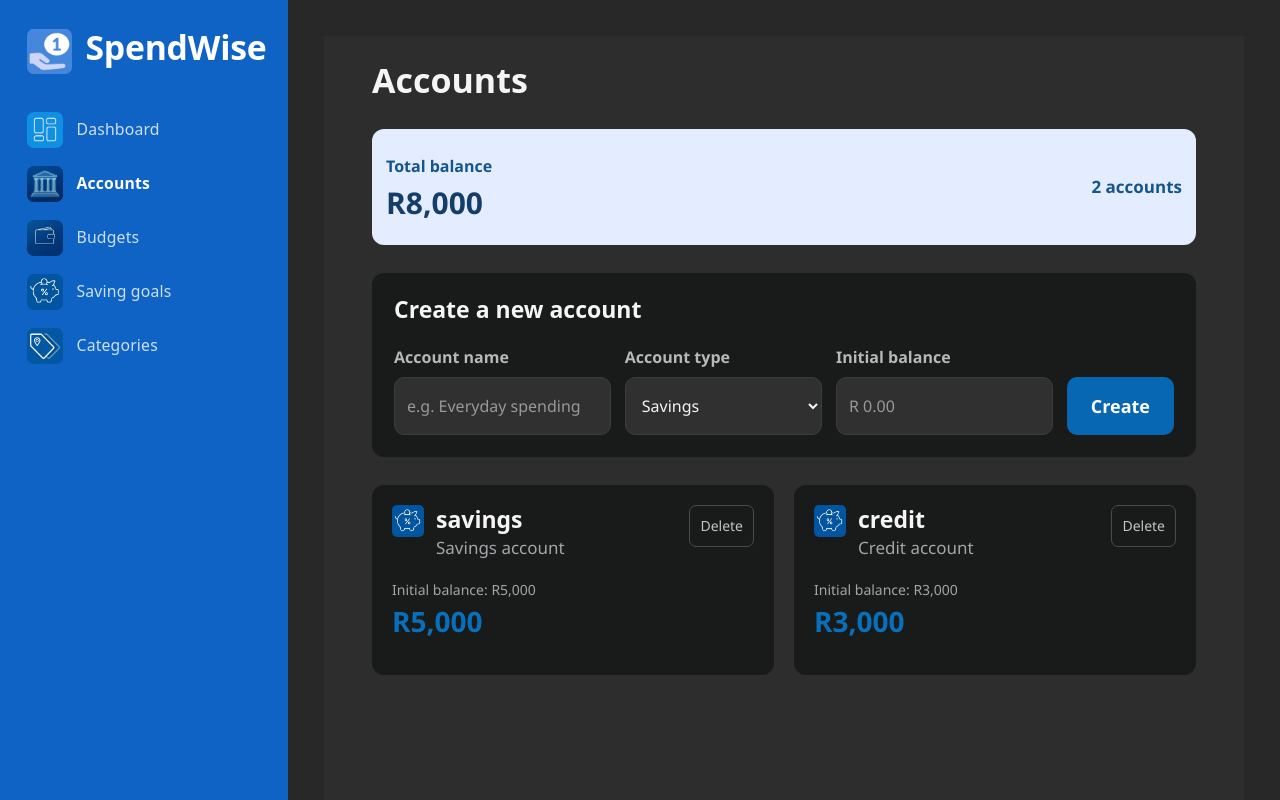
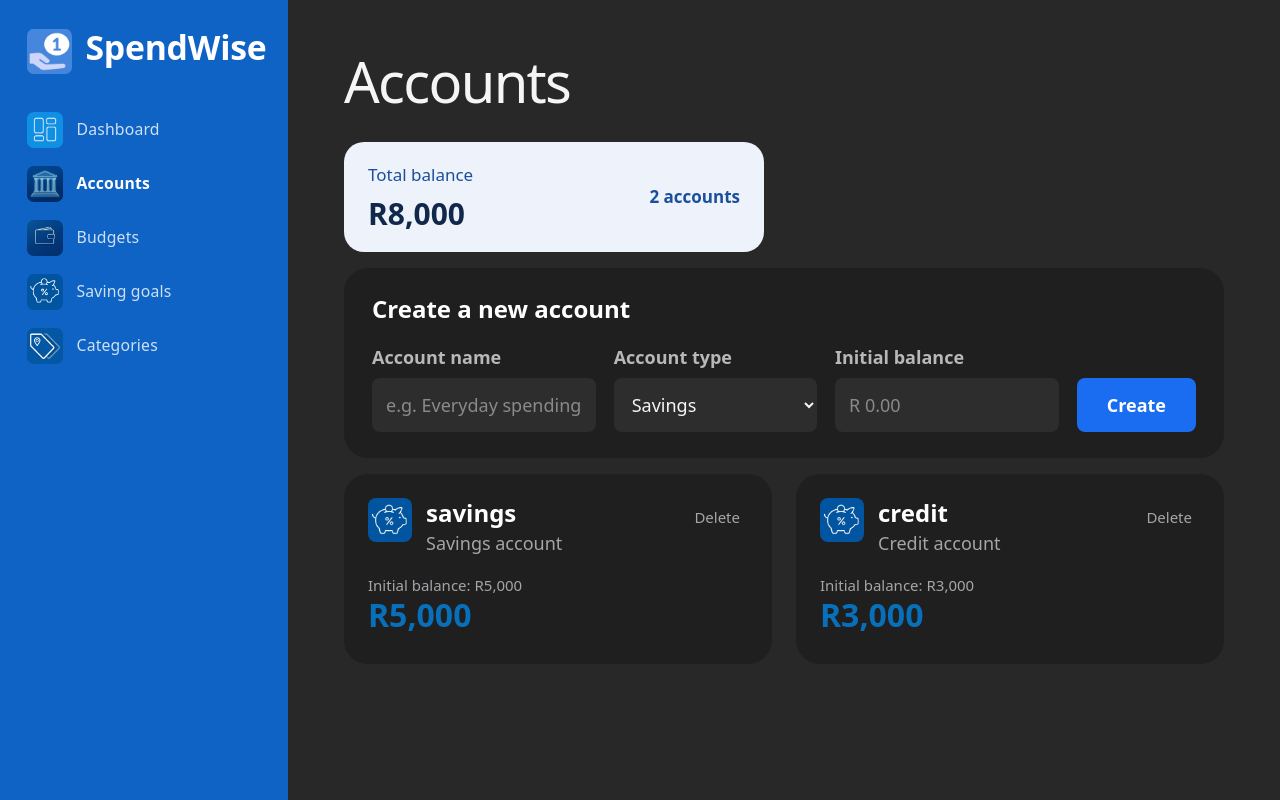
Before and after one commit to eri892821/SpendWise2, a React (Vite) app in the folder SpendWise/: page /accounts in a window 1280 px wide. Built offline with nearby package versions, Linux system fonts and the light colour scheme.

Commit message:
updating

```diff
--- a/SpendWise/src/Accounts.css
+++ b/SpendWise/src/Accounts.css
@@ -1,53 +1,57 @@
+/* ---------- Page wrapper: sits directly on the app background, like the other pages ---------- */
 .accounts-page {
-  min-height: 100vh;
   box-sizing: border-box;
-  padding: 24px clamp(20px, 4vw, 48px) 40px;
-  background: #2d2d2d;
+  padding:  0 20px 40px 20px;     /* was 12px 36px 40px: no top gap, 20px from the sidebar */
+  background: transparent;          /* removes the lighter inset panel */
   color: #f5f5f5;
-  font-family: "Segoe UI", sans-serif;
+  font-family: inherit;             /* same font as the other pages */
   letter-spacing: 0;
   text-align: left;
 }
 
 .accounts-layout {
   display: grid;
-  gap: 28px;
+  gap: 16px;
   width: 100%;
-  max-width: 1200px;
+  max-width: none;                  /* full width, no centring */
   margin: 0;
 }
 
-.accounts-header h1 {
+/* ---------- Heading (matches "Dashboard", "Budgets", "Saving goals") ---------- */
+.accounts-header h3 {
   margin: 0;
-  color: #f5f5f5;
-  font-size: 34px;
-  font-weight: 600;
+  color: #fff;
+  font-size: 50px;
+  font-weight: 700;
   letter-spacing: 0;
-  line-height: 1.2;
+  line-height: 1;
 }
 
+/* ---------- Total balance bar (matches the Dashboard stat cards) ---------- */
 .accounts-summary {
   display: flex;
-  min-height: 116px;
   box-sizing: border-box;
+  min-height: 108px;
+  max-width: 420px;                 /* card-sized; delete this line for a full-width bar */
   align-items: center;
   justify-content: space-between;
   gap: 20px;
-  padding: 18px 14px;
-  border-radius: 12px;
-  background: #e4edff;
-  color: #14558d;
+  padding: 20px 24px;
+  border-radius: 20px;
+  background: #edf2fb;
+  color: #1a4f9c;
 }
 
 .accounts-summary-label {
-  margin: 0 0 6px;
-  font-size: 16px;
-  font-weight: 700;
+  margin: 0 0 8px;
+  font-size: 17px;
+  font-weight: 500;
+  color: #1a4f9c;
 }
 
 .accounts-summary-amount {
   margin: 0;
-  color: #143e68;
+  color: #11284b;
   font-size: 30px;
   font-weight: 700;
   line-height: 1.2;
@@ -56,22 +60,23 @@
 .accounts-count {
   margin: 0;
   font-size: 17px;
-  font-weight: 700;
+  font-weight: 600;
   white-space: nowrap;
 }
 
+/* ---------- Account cards (match the Saving goals cards) ---------- */
 .accounts-grid {
   display: grid;
-  grid-template-columns: repeat(auto-fit, minmax(min(100%, 320px), 1fr));
-  gap: 20px;
+  grid-template-columns: repeat(auto-fit, minmax(min(100%, 360px), 1fr));
+  gap: 24px;
 }
 
 .account-card {
+  box-sizing: border-box;
   min-height: 190px;
-  box-sizing: border-box;
-  padding: 20px;
-  border-radius: 12px;
-  background: #191a1a;
+  padding: 24px;
+  border-radius: 24px;
+  background: #1f1f1f;
 }
 
 .account-card-heading {
@@ -85,23 +90,23 @@
   display: flex;
   min-width: 0;
   align-items: flex-start;
-  gap: 12px;
+  gap: 14px;
 }
 
 .account-card-icon {
   flex: 0 0 auto;
-  width: 32px;
-  height: 32px;
-  border-radius: 5px;
+  width: 44px;
+  height: 44px;
+  border-radius: 8px;
   object-fit: cover;
 }
 
 .account-card h2,
 .account-form-panel h2 {
   margin: 0;
-  color: #f5f5f5;
-  font-size: 23px;
-  font-weight: 600;
+  color: #fff;
+  font-size: 24px;
+  font-weight: 700;
   letter-spacing: 0;
   line-height: 1.25;
   overflow-wrap: anywhere;
@@ -110,20 +115,20 @@
 .account-type {
   margin: 2px 0 0;
   color: #a3a5a8;
-  font-size: 17px;
+  font-size: 18px;
 }
 
 .account-balance {
   margin: 22px 0 0;
   color: #0870ba;
-  font-size: 28px;
+  font-size: 32px;
   font-weight: 700;
 }
 
 .account-initial-balance {
   margin: 16px 0 -18px;
   color: #a3a5a8;
-  font-size: 14px;
+  font-size: 15px;
 }
 
 .account-goals {
@@ -137,71 +142,74 @@
 
 .account-goal-chip {
   max-width: 100%;
-  padding: 5px 9px;
+  padding: 6px 14px;
   overflow-wrap: anywhere;
-  border: 1px solid #3e5d75;
+  border: 0;
   border-radius: 999px;
-  background: #233b4e;
-  color: #c9e5fa;
-  font-size: 13px;
+  background: #edf2fb;              /* white pill like the Saving goals chips */
+  color: #1a4f9c;
+  font-size: 15px;
+  font-weight: 600;
 }
 
+/* Delete: plain grey text like "Edit / Delete" on Saving goals */
 .account-delete {
   flex: 0 0 auto;
-  padding: 7px 10px;
-  border: 1px solid #4b4b4b;
+  padding: 6px 8px;
+  border: 0;
   border-radius: 7px;
   background: transparent;
-  color: #c4c4c4;
+  color: #a3a5a8;
   font: inherit;
-  font-size: 14px;
+  font-size: 15px;
   cursor: pointer;
 }
 
 .account-delete:hover {
-  border-color: #888;
   color: #fff;
 }
 
+/* ---------- Create form panel (matches "Create a new saving goal") ---------- */
 .account-form-panel {
-  padding: 22px;
-  border-radius: 12px;
-  background: #191a1a;
+  padding: 26px 28px;
+  border-radius: 24px;
+  background: #1f1f1f;
 }
 
 .account-form {
   display: grid;
   grid-template-columns: minmax(0, 1.1fr) minmax(0, 1fr) minmax(0, 1.1fr) auto;
   align-items: end;
-  gap: 14px;
+  gap: 18px;
   margin-top: 20px;
 }
 
 .account-field {
   display: grid;
   min-width: 0;
-  gap: 7px;
+  gap: 8px;
   color: #b8b8b8;
-  font-size: 16px;
+  font-size: 18px;
   font-weight: 600;
 }
 
 .account-field input,
 .account-field select {
   width: 100%;
-  min-height: 58px;
+  min-height: 54px;
   box-sizing: border-box;
-  padding: 12px;
-  border: 1px solid #3c3c3c;
-  border-radius: 10px;
-  background: #303030;
+  padding: 12px 14px;
+  border: 0;
+  border-radius: 8px;
+  background: #2d2d2d;
   color: #f5f5f5;
   font: inherit;
+  font-size: 18px;
   font-weight: 400;
 }
 
 .account-field input::placeholder {
-  color: #999;
+  color: #8a8a8a;
   opacity: 1;
 }
 
@@ -214,25 +222,33 @@
 }
 
 .account-create {
-  min-height: 58px;
-  padding: 0 24px;
+  min-height: 54px;
+  padding: 0 30px;
   border: 0;
-  border-radius: 10px;
-  background: #0867b3;
+  border-radius: 8px;
+  background: #1a6cf0;              /* brighter blue, as on Budgets / Saving goals */
   color: #fff;
   font: inherit;
+  font-size: 18px;
   font-weight: 700;
   cursor: pointer;
 }
 
 .account-create:hover {
-  background: #0b79cf;
+  background: #3a82f5;
 }
 
 .account-success {
   margin: 16px 0 0;
   color: #9dd8ad;
   font-weight: 600;
+}
+
+/* ---------- Responsive ---------- */
+@media (max-width: 1000px) {
+  .accounts-header h1 {
+    font-size: 40px;
+  }
 }
 
 @media (max-width: 760px) {
@@ -247,15 +263,20 @@
 
 @media (max-width: 480px) {
   .accounts-page {
-    padding: 20px 16px 32px;
+    padding: 16px 16px 32px;
   }
 
   .accounts-layout {
-    gap: 16px;
+    gap: 14px;
+  }
+
+  .accounts-header h1 {
+    font-size: 34px;
   }
 
   .accounts-summary {
     min-height: 100px;
+    max-width: none;
     padding: 16px;
   }
 
```
